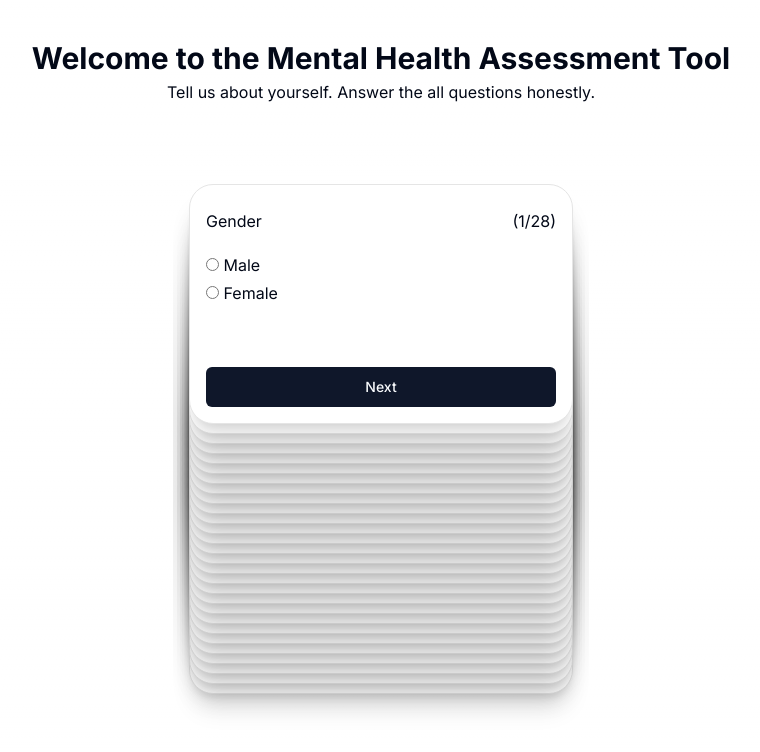
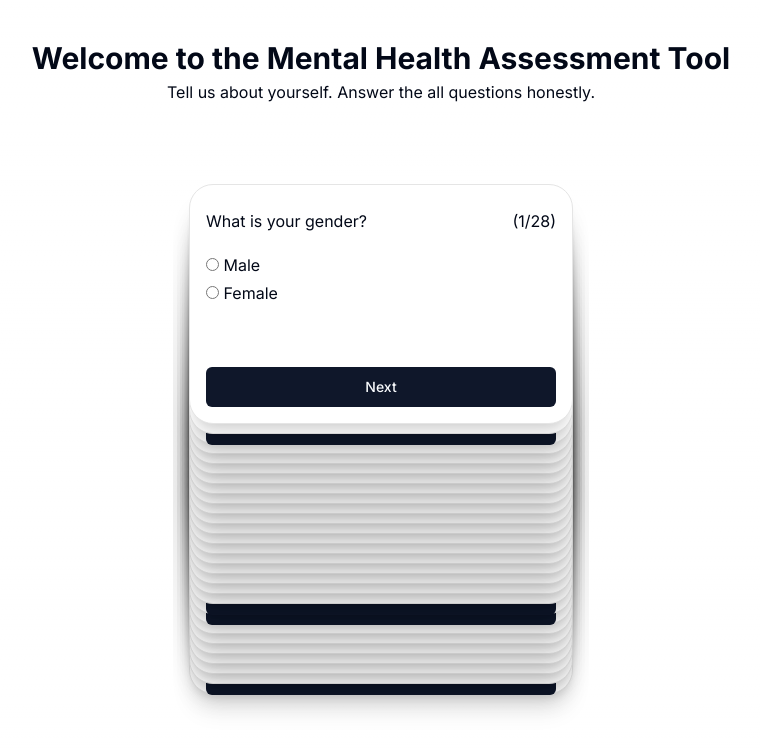
Before and after one commit to AndreiKevin/empathy-depression, a Next.js app in the folder my-app/: page / in a window 1280 px wide. Shown: the top 752 px of the page, without its empty margins (259-1019 px from the left). Built offline with nearby package versions, Linux system fonts and the light colour scheme.

Commit message:
fix: questions

```diff
--- a/my-app/src/app/page.tsx
+++ b/my-app/src/app/page.tsx
@@ -32,7 +32,7 @@ export const Highlight = ({
 const CARDS: Card[] = [
 	{
 		id: 1,
-		question: "Gender",
+		question: "What is your gender?",
 		inputType: "radio",
 		feature_name: "gender",
 		options: [
@@ -43,14 +43,14 @@ const CARDS: Card[] = [
 	},
 	{
 		id: 2,
-		question: "Age",
+		question: "What is your age?",
 		inputType: "number",
 		feature_name: "age",
 		done: false,
 	},
 	{
 		id: 3,
-		question: "School Year",
+		question: "What school year are you in? (select 4 if graduated)",
 		inputType: "radio",
 		feature_name: "school_year",
 		options: [
@@ -63,49 +63,49 @@ const CARDS: Card[] = [
 	},
 	{
 		id: 4,
-		question: "Sleep Hours",
+		question: "How many hours do you sleep?",
 		inputType: "number",
 		feature_name: "sleep_hours",
 		done: false,
 	},
 	{
 		id: 5,
-		question: "Number of Friends",
+		question: "How many friends do you have?",
 		inputType: "number",
 		feature_name: "number_of_friends",
 		done: false,
 	},
 	{
 		id: 6,
-		question: "PHQ Score (0 if not applicable)",
+		question: "What is your PHQ Score? (0 if you don't know)",
 		inputType: "number",
 		feature_name: "phq_score",
 		done: false,
 	},
 	{
 		id: 7,
-		question: "GAD Score (0 if not applicable)",
+		question: "What is your GAD Score? (0 if you don't know)",
 		inputType: "number",
 		feature_name: "gad_score",
 		done: false,
 	},
 	{
 		id: 8,
-		question: "Epworth Score (0 if not applicable)",
+		question: "What is your Epworth Score? (0 if you don't know)",
 		inputType: "number",
 		feature_name: "epworth_score",
 		done: false,
 	},
 	{
 		id: 9,
-		question: "BMI (0 if not applicable)",
+		question: "What is your BMI (0 if not applicable)",
 		inputType: "number",
 		feature_name: "bmi",
 		done: false,
 	},
 	{
 		id: 10,
-		question: "Depressiveness",
+		question: "Do you feel depressed?",
 		inputType: "radio",
 		feature_name: "depressiveness",
 		options: [
@@ -116,7 +116,7 @@ const CARDS: Card[] = [
 	},
 	{
 		id: 11,
-		question: "Suicidal",
+		question: "Do you feel suicidal?",
 		inputType: "radio",
 		feature_name: "suicidal",
 		options: [
@@ -127,7 +127,7 @@ const CARDS: Card[] = [
 	},
 	{
 		id: 12,
-		question: "Depression Treatment",
+		question: "Do you have any depression treatment?",
 		inputType: "radio",
 		feature_name: "depression_treatment",
 		options: [
@@ -138,7 +138,7 @@ const CARDS: Card[] = [
 	},
 	{
 		id: 13,
-		question: "Anxiousness",
+		question: "Do you often feel anxious?",
 		inputType: "radio",
 		feature_name: "anxiousness",
 		options: [
@@ -149,7 +149,7 @@ const CARDS: Card[] = [
 	},
 	{
 		id: 14,
-		question: "Anxiety Diagnosis",
+		question: "Have you been diagnosed with anxiety?",
 		inputType: "radio",
 		feature_name: "anxiety_diagnosis",
 		options: [
@@ -160,7 +160,7 @@ const CARDS: Card[] = [
 	},
 	{
 		id: 15,
-		question: "Anxiety Treatment",
+		question: "Have you been prescribed anxiety treatments?",
 		inputType: "radio",
 		feature_name: "anxiety_treatment",
 		options: [
@@ -171,7 +171,7 @@ const CARDS: Card[] = [
 	},
 	{
 		id: 16,
-		question: "Sleepiness",
+		question: "Are you often sleepy?",
 		inputType: "radio",
 		feature_name: "sleepiness",
 		options: [
@@ -182,7 +182,7 @@ const CARDS: Card[] = [
 	},
 	{
 		id: 17,
-		question: "Likes Presentations",
+		question: "Do you like presentations?",
 		inputType: "radio",
 		feature_name: "likes_presentations",
 		options: [
@@ -193,7 +193,7 @@ const CARDS: Card[] = [
 	},
 	{
 		id: 18,
-		question: "Likes New Things",
+		question: "Do you like new things?",
 		inputType: "radio",
 		feature_name: "likes_new_things",
 		options: [
@@ -204,7 +204,7 @@ const CARDS: Card[] = [
 	},
 	{
 		id: 19,
-		question: "Feeling Anxious",
+		question: "How often are you anxious?",
 		inputType: "radio",
 		feature_name: "feeling_anxious",
 		options: [
@@ -215,7 +215,7 @@ const CARDS: Card[] = [
 	},
 	{
 		id: 20,
-		question: "Depression Severity",
+		question: "What would you rate your depression severity?",
 		inputType: "radio",
 		feature_name: "depression_severity",
 		options: [
@@ -228,7 +228,7 @@ const CARDS: Card[] = [
 	},
 	{
 		id: 21,
-		question: "Anxiety Severity",
+		question: "What would you rate your anxiety severity?",
 		inputType: "radio",
 		feature_name: "anxiety_severity",
 		options: [
@@ -241,7 +241,7 @@ const CARDS: Card[] = [
 	},
 	{
 		id: 22,
-		question: "Note Taking",
+		question: "Do you take notes?",
 		inputType: "radio",
 		feature_name: "note_taking",
 		options: [
@@ -252,7 +252,7 @@ const CARDS: Card[] = [
 	},
 	{
 		id: 23,
-		question: "Academic Challenges",
+		question: "Do you face academic challenges?",
 		inputType: "radio",
 		feature_name: "academic_challenges",
 		options: [
@@ -263,7 +263,7 @@ const CARDS: Card[] = [
 	},
 	{
 		id: 24,
-		question: "Feeling Sad",
+		question: "How often do you feel sad?",
 		inputType: "radio",
 		feature_name: "feeling_sad",
 		options: [
@@ -275,7 +275,7 @@ const CARDS: Card[] = [
 	},
 	{
 		id: 25,
-		question: "Trouble Sleeping",
+		question: "How often do you have trouble sleeping?",
 		inputType: "radio",
 		feature_name: "trouble_sleeping",
 		options: [
@@ -287,7 +287,7 @@ const CARDS: Card[] = [
 	},
 	{
 		id: 26,
-		question: "Overeating",
+		question: "How often do you feel you are overeating?",
 		inputType: "radio",
 		feature_name: "overeating",
 		options: [
@@ -299,7 +299,7 @@ const CARDS: Card[] = [
 	},
 	{
 		id: 27,
-		question: "Feeling Guilt",
+		question: "How often do you feel guilty?",
 		inputType: "radio",
 		feature_name: "feeling_guilt",
 		options: [
@@ -312,7 +312,7 @@ const CARDS: Card[] = [
 	},
 	{
 		id: 28,
-		question: "Problems Concentrating",
+		question: "How often do you have trouble concentrating?",
 		inputType: "radio",
 		feature_name: "problems_concentrating",
 		options: [
```
